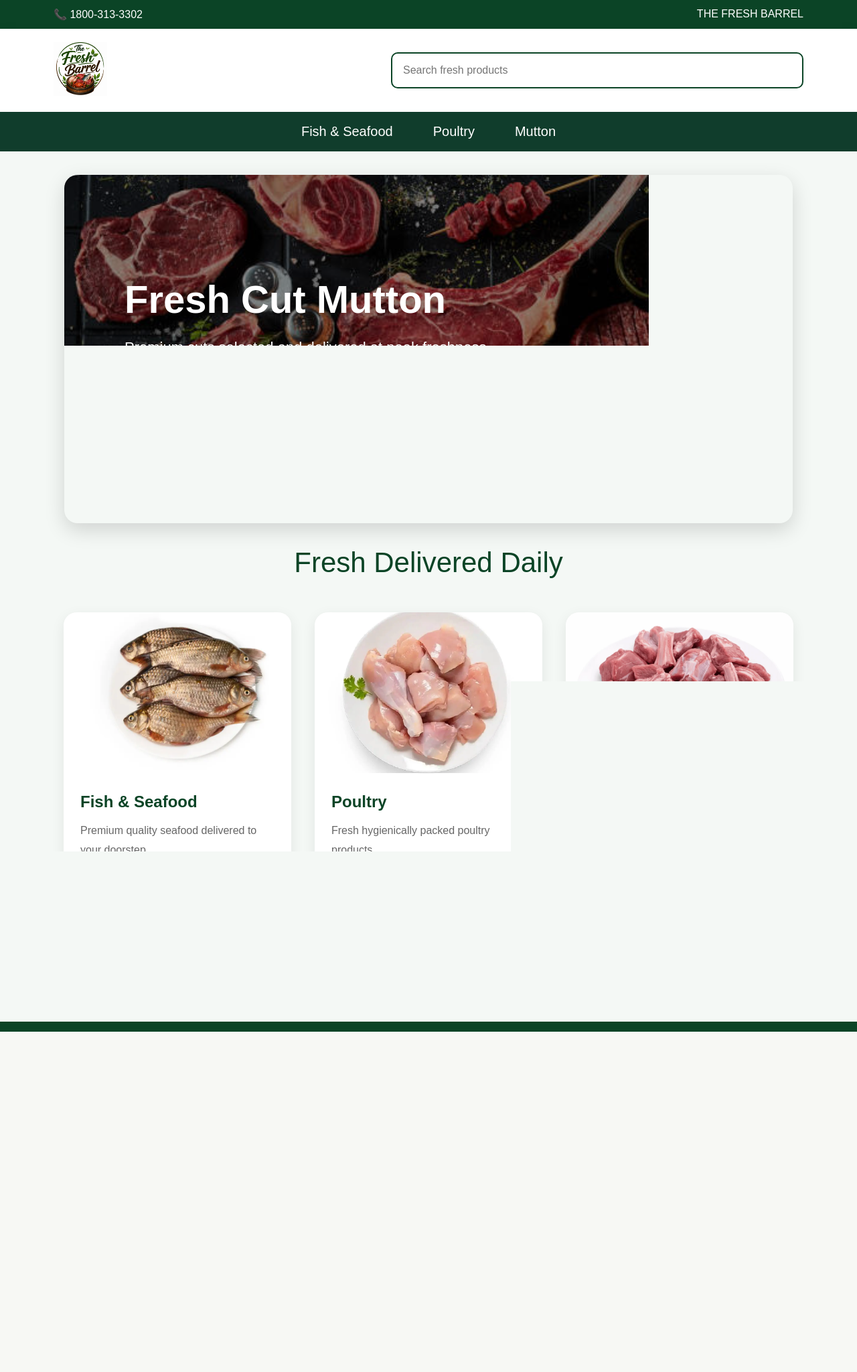
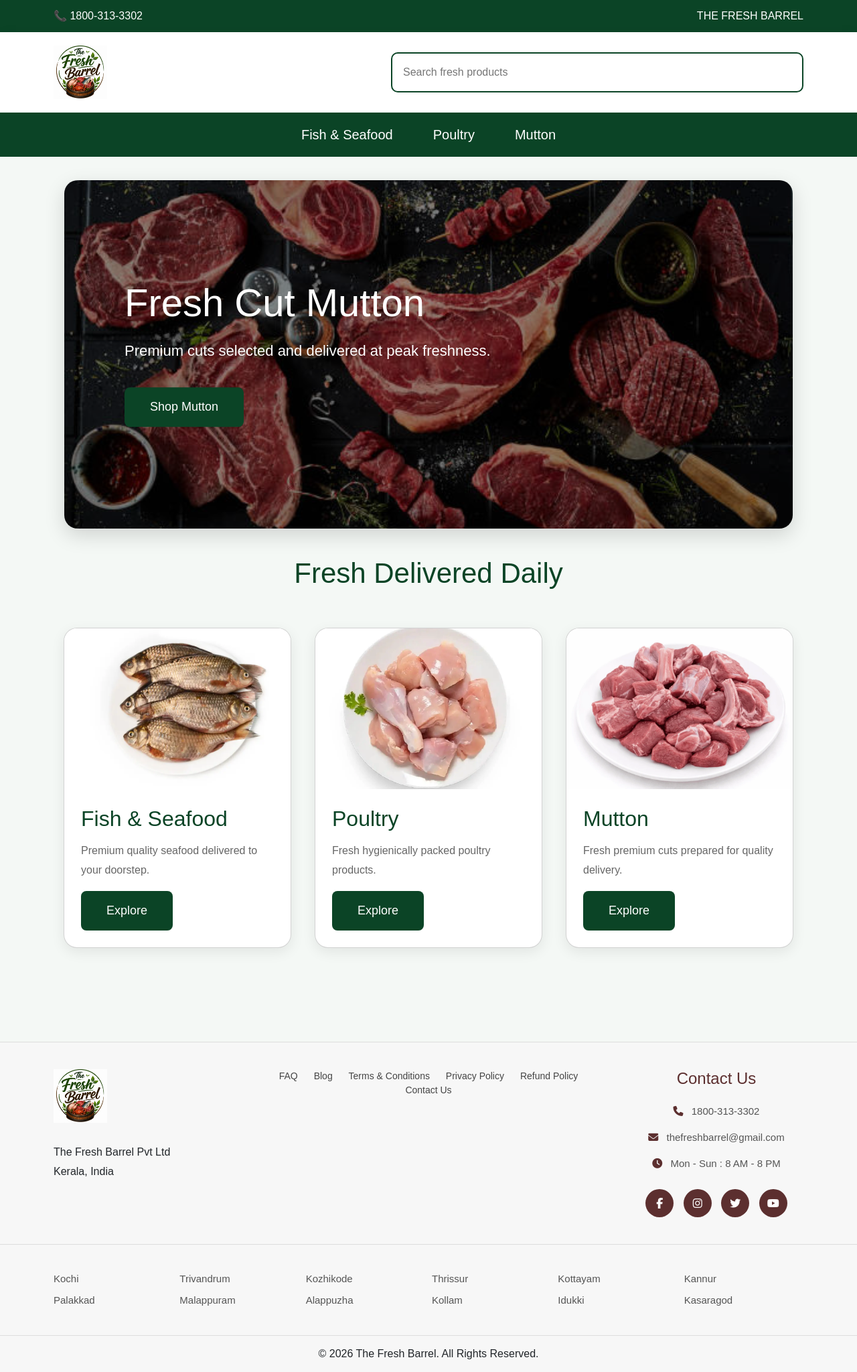
Before and after one commit to ARNATHAN-SOFTECH/The-Fresh-Barrel, a Django app: page / in a window 1280 px wide. Shown: the whole page at 67% size. Before the commit the page ends 1540 px from the top, so only its background shows below. Run offline with Django 5.2, Linux system fonts and the light colour scheme.

Commit message:
Updated homepage and base

```diff
--- a/myapp/templates/base.html
+++ b/myapp/templates/base.html
@@ -15,15 +16,110 @@
         }
 
         body{
-            background:#fff;
+            background:#f4f8f5;
+        }
+
+        :root{
+          --primary: #0b4426;
+          --secondary: #5c2f2f;
+        }
+
+        /* TOP BAR */
+
+        .topbar{
+
+        background:var(--primary);
+
+        color:white;
+
+        padding:12px 80px;
+
+        display:flex;
+
+        justify-content:space-between;
+
         }
 
 
-        /* CONTENT */
-        .container{
-            width:90%;
-            margin:30px auto;
-            min-height:500px;
+
+        /* HEADER */
+
+        .header{
+
+        background:white;
+
+        padding:20px 80px;
+
+        display:flex;
+
+        justify-content:space-between;
+
+        align-items:center;
+
+        box-shadow:0 3px 15px rgba(0,0,0,.08);
+
+        }
+
+        .logo img{
+
+        height:80px;
+
+        }
+
+        .search{
+
+        width:55%;
+
+        }
+
+        .search input{
+
+        width:100%;
+
+        padding:16px;
+
+        border:2px solid var(--primary);
+
+        border-radius:10px;
+
+        outline:none;
+
+        font-size:16px;
+
+        }
+
+
+
+        /* MENU */
+
+        .menu{
+
+        background:var(--primary);
+
+        padding:18px;
+
+        display:flex;
+
+        justify-content:center;
+
+        gap:60px;
+
+        }
+
+        .menu a{
+
+        color:white;
+
+        text-decoration:none;
+
+        font-size:20px;
+
+        }
+
+        .menu a:hover{
+
+        color:#90ee90;
+
         }
 
         /* FOOTER */
@@ -41,16 +137,19 @@
             border-bottom:1px solid #ddd;
         }
 
-        .footer-logo{
-            font-size:50px;
-            color:#5c2f2f;
-            font-weight:bold;
-            margin-bottom:20px;
+        .footer-logo img{
+          height:80px;
+          margin-bottom:20px;
+        }
+
+        .footer-top p{
+            margin-top:10px;
+            line-height:1.8;
         }
 
         .footer-links{
             text-align:center;
-            font-size: 14px;
+            font-size:14px;
         }
 
         .footer-links a{
@@ -63,16 +162,45 @@
             text-align:center;
         }
 
+        .contact-title{
+            color:var(--secondary);
+            margin-bottom:20px;
+            font-size:24px;
+        }
+
+        .contact p{
+            margin-bottom:12px;
+            color:#555;
+            font-size:15px;
+        }
+
+        .contact p i{
+            color:var(--secondary);
+            margin-right:8px;
+        }
+
         .social-icons{
-            margin-top:20px;
-            font-size:28px;
+            margin-top:25px;
         }
 
         .social-icons a{
-            color:#5c2f2f;
-            font-size:26px;
-            margin:0 10px;
+            width:42px;
+            height:42px;
+            display:inline-flex;
+            align-items:center;
+            justify-content:center;
+            background:var(--secondary);
+            color:white;
+            border-radius:50%;
+            margin:0 5px;
             text-decoration:none;
+            transition:.3s;
+        }
+
+        .social-icons a:hover{
+            transform:translateY(-3px);
+            background:white;
+            color: var(--secondary);
         }
         .cities{
             padding:40px 80px;
@@ -114,25 +245,69 @@
             }
         }
     </style>
+
+    {% block extra_css %}
+    {% endblock %}
+
 </head>
 
 <body>
 
+  <div class="topbar">
+
+<div>📞 1800-313-3302</div>
+
+<div>THE FRESH BARREL</div>
+
+</div>
 
 
-<!-- PAGE CONTENT -->
-<div class="container">
-    {% block content %}
-    {% endblock %}
+
+<div class="header">
+
+<div class="logo">
+    <a href="{% url 'home' %}">
+        <img src="{% static 'img/logo.jpeg' %}" alt="The Fresh Barrel Logo">
+    </a>
 </div>
 
-<!-- FOOTER -->
+
+<div class="search">
+
+<input
+type="text"
+placeholder="Search fresh products">
+
+</div>
+
+</div>
+
+
+
+<div class="menu">
+
+<a href="{% url 'fish' %}">Fish & Seafood</a>
+
+<a href="#">Poultry</a>
+
+<a href="#">Mutton</a>
+
+</div>
+
+{% block content %}
+
+{% endblock %}
+
 <footer>
 
     <div class="footer-top">
 
         <div>
-            <div class="footer-logo">The Fresh Barrel</div>
+            <div class="footer-logo">
+
+              <img src="{% static 'img/logo.jpeg' %}" alt="logo">
+
+            </div>
             <p>
                 The Fresh Barrel Pvt Ltd<br>
                 Kerala, India
@@ -146,29 +321,35 @@
             <a href="{% url 'privacy_policy' %}">Privacy Policy</a>
             <a href="{% url 'refund_policy' %}">Refund Policy</a>
             <a href="{% url 'contact_us' %}">Contact Us</a>
-
-
         </div>
 
         <div class="contact">
-            <h3>Contact Us</h3>
-            <p>1800-313-3302</p>
-            <p>thefreshbarrel@gmail.com</p>
 
-            <div class="social-icons">
+    <h3 class="contact-title">Contact Us</h3>
 
-                <a href="#"><i class="fab fa-facebook-f"></i></a>
+    <p>
+        <i class="fa-solid fa-phone"></i>
+        1800-313-3302
+    </p>
 
-                <a href="#"><i class="fab fa-twitter"></i></a>
+    <p>
+        <i class="fa-solid fa-envelope"></i>
+        thefreshbarrel@gmail.com
+    </p>
 
-                <a href="#"><i class="fab fa-instagram"></i></a>
+    <p>
+        <i class="fa-solid fa-clock"></i>
+        Mon - Sun : 8 AM - 8 PM
+    </p>
 
-                <a href="#"><i class="fab fa-youtube"></i></a>
+    <div class="social-icons">
+        <a href="#"><i class="fab fa-facebook-f"></i></a>
+        <a href="#"><i class="fab fa-instagram"></i></a>
+        <a href="#"><i class="fab fa-twitter"></i></a>
+        <a href="#"><i class="fab fa-youtube"></i></a>
+    </div>
 
-            </div>
-        </div>
-
-    </div>
+</div>    </div>
 
     <div class="cities">
         <div>Kochi</div>
--- a/myapp/templates/home.html
+++ b/myapp/templates/home.html
@@ -1,128 +1,12 @@
+{% extends 'base.html' %}
 {% load static %}
 
-<!DOCTYPE html>
-<html lang="en">
+{% block title %}
+THE FRESH BARREL
+{% endblock %}
 
-<head>
-
-<meta charset="UTF-8">
-<meta name="viewport" content="width=device-width, initial-scale=1">
-
-<title>THE FRESH BARREL</title>
-
+{% block extra_css %}
 <style>
-
-*{
-margin:0;
-padding:0;
-box-sizing:border-box;
-font-family:Arial,sans-serif;
-}
-
-body{
-background:#f4f8f5;
-}
-
-
-/* TOP BAR */
-
-.topbar{
-
-background:#0b4426;
-
-color:white;
-
-padding:12px 80px;
-
-display:flex;
-
-justify-content:space-between;
-
-}
-
-
-
-/* HEADER */
-
-.header{
-
-background:white;
-
-padding:20px 80px;
-
-display:flex;
-
-justify-content:space-between;
-
-align-items:center;
-
-box-shadow:0 3px 15px rgba(0,0,0,.08);
-
-}
-
-.logo img{
-
-height:80px;
-
-}
-
-.search{
-
-width:55%;
-
-}
-
-.search input{
-
-width:100%;
-
-padding:16px;
-
-border:2px solid #0b4426;
-
-border-radius:10px;
-
-outline:none;
-
-font-size:16px;
-
-}
-
-
-
-/* MENU */
-
-.menu{
-
-background:#103d2c;
-
-padding:18px;
-
-display:flex;
-
-justify-content:center;
-
-gap:60px;
-
-}
-
-.menu a{
-
-color:white;
-
-text-decoration:none;
-
-font-size:20px;
-
-}
-
-.menu a:hover{
-
-color:#90ee90;
-
-}
-
-
 
 /* BANNER */
 
@@ -214,28 +98,19 @@
 
 }
 
-.banner-text button{
-
+.btn-shop{
+    display:inline-block;
     padding:16px 38px;
-
     background:#0b4426;
-
     color:white;
-
-border:none;
-
+    text-decoration:none;
     border-radius:8px;
-
     font-size:18px;
-
-cursor:pointer;
-
 }
 
-.banner-text button:hover{
-
+.btn-shop:hover{
     background:#145a32;
-
+    color:white;
 }
 
 
@@ -366,19 +241,6 @@
 
 
 
-/* FOOTER */
-
-.footer{
-
-background:#0b4426;
-
-color:white;
-
-text-align:center;
-
-padding:35px;
-
-}
 
 
 
@@ -386,19 +248,6 @@
 
 @media(max-width:900px){
 
-.header{
-
-flex-direction:column;
-
-gap:20px;
-
-}
-
-.search{
-
-width:100%;
-
-}
 
 .cards{
 
@@ -429,53 +278,9 @@
 }
 
 </style>
+{% endblock %}
 
-</head>
-
-<body>
-
-
-
-<div class="topbar">
-
-<div>📞 1800-313-3302</div>
-
-<div>THE FRESH BARREL</div>
-
-</div>
-
-
-
-<div class="header">
-
-<div class="logo">
-
-<img src="{% static 'img/logo.jpeg' %}" alt="logo">
-
-</div>
-
-
-<div class="search">
-
-<input
-type="text"
-placeholder="Search fresh products">
-
-</div>
-
-</div>
-
-
-
-<div class="menu">
-
-<a href="#">Fish & Seafood</a>
-
-<a href="#">Poultry</a>
-
-<a href="#">Mutton</a>
-
-</div>
+{% block content %}
 
 
 
@@ -499,7 +304,9 @@
 Premium seafood delivered fresh and packed hygienically.
 </p>
 
-<button>Shop Fish</button>
+<a href="{% url 'fish' %}" class="btn-shop">
+    Shop Fish
+</a>
 
 </div>
 
@@ -519,7 +326,9 @@
 Farm fresh poultry with unmatched quality and taste.
 </p>
 
-<button>Shop Poultry</button>
+<a href="{% url 'poultry' %}" class="btn-shop">
+    Shop Poultry
+</a>
 
 </div>
 
@@ -539,7 +348,9 @@
 Premium cuts selected and delivered at peak freshness.
 </p>
 
-<button>Shop Mutton</button>
+<a href="{% url 'mutton' %}" class="btn-shop">
+    Shop Mutton
+</a>
 
 </div>
 
@@ -575,7 +386,7 @@
 Premium quality seafood delivered to your doorstep.
 </p>
 
-<button>Explore</button>
+<a href="{% url 'fish' %}" class="btn-shop">Explore</a>
 
 </div>
 
@@ -595,7 +406,7 @@
 Fresh hygienically packed poultry products.
 </p>
 
-<button>Explore</button>
+<a href="{% url 'poultry' %}" class="btn-shop">Explore</a>
 
 </div>
 
@@ -615,7 +426,7 @@
 Fresh premium cuts prepared for quality delivery.
 </p>
 
-<button>Explore</button>
+<a href="{% url 'mutton' %}" class="btn-shop">Explore</a>
 
 </div>
 
@@ -625,14 +436,4 @@
 
 
 
-<div class="footer">
-
-© 2026 THE FRESH BARREL • Freshness Delivered
-
-</div>
-
-
-
-</body>
-
-</html>
+{% endblock %}
```
Also changed, not shown: other parts of myapp/templates/base.html (+18 -11 lines). Lines whose indentation alone changed are shown as unchanged.
